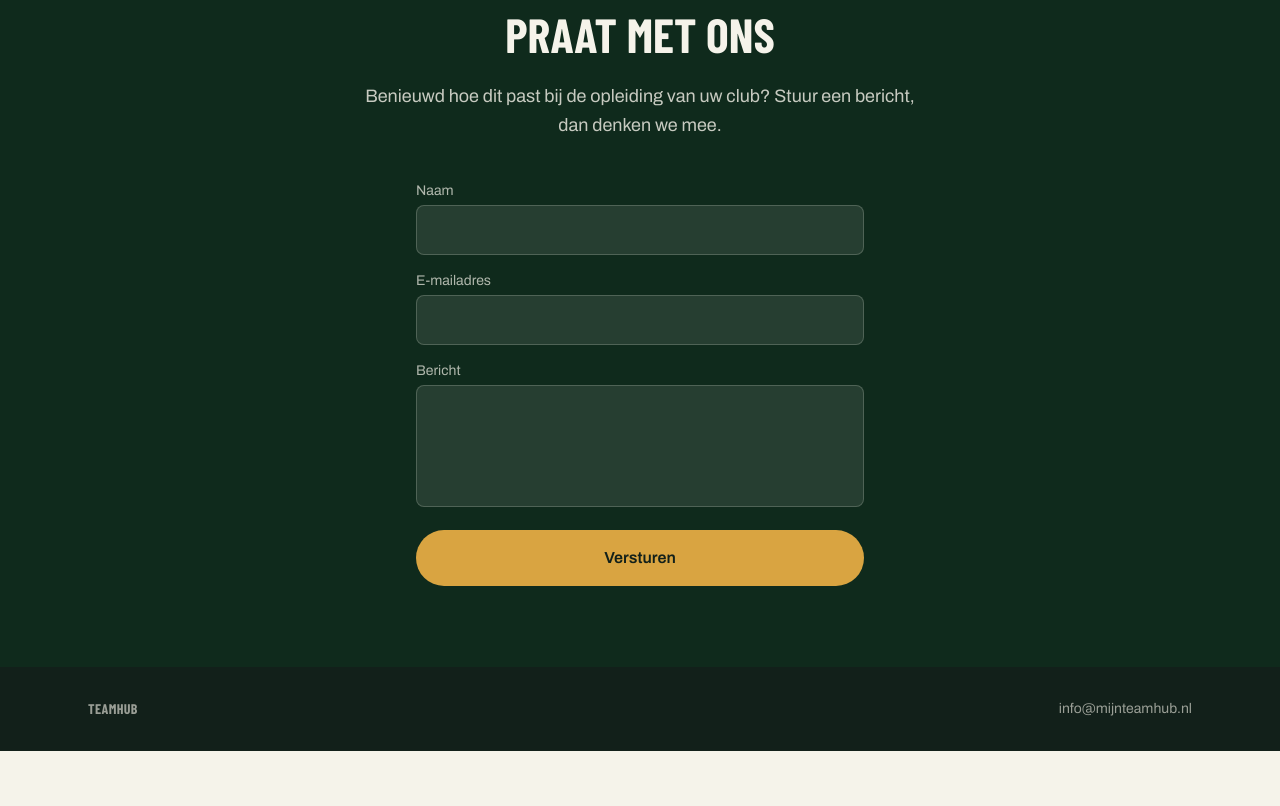
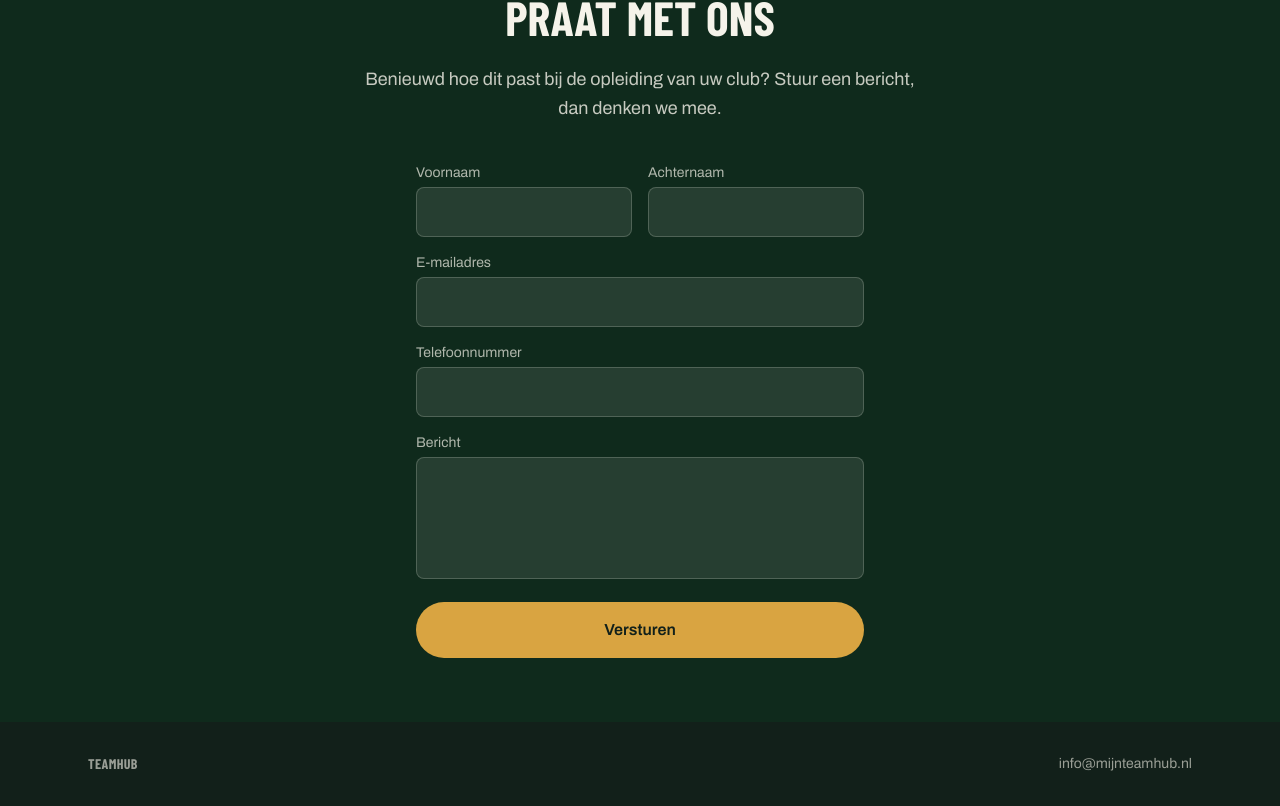
Before and after one commit to wordtest300/teamhub-site, a Next.js app: page / in a window 1280 px wide. Shown: the part 3814-4620 px from the top of the page. Before the commit the page ends 4565 px from the top, so only its background shows below. Built offline with nearby package versions, Linux system fonts and the light colour scheme; no server answers; a web font is replaced by a local one.

Commit message:
Contactformulier: voor-/achternaam los, plus telefoonnummer
"Naam" gesplitst in Voornaam/Achternaam, en een optioneel
telefoonnummer-veld toegevoegd naast e-mailadres en bericht.

```diff
--- a/components/ContactForm.tsx
+++ b/components/ContactForm.tsx
@@ -32,6 +32,9 @@ export default function ContactForm() {
     const data = new FormData(form);
     data.append("access_key", ACCESS_KEY);
     data.append("subject", "Nieuw contact via mijnteamhub.nl");
+    // "name" is een veld dat Web3Forms zelf herkent (o.a. voor de afzendernaam
+    // in de e-mail) -- voor-/achternaam blijven ook los meegestuurd.
+    data.append("name", `${data.get("voornaam")} ${data.get("achternaam")}`.trim());
 
     try {
       const res = await fetch("https://api.web3forms.com/submit", {
@@ -69,17 +72,31 @@ export default function ContactForm() {
         className="hidden"
         aria-hidden="true"
       />
+      <div className="grid grid-cols-2 gap-4">
         <div>
-        <label htmlFor="naam" className="block text-sm text-cream/70 mb-1">
-          Naam
+          <label htmlFor="voornaam" className="block text-sm text-cream/70 mb-1">
+            Voornaam
           </label>
           <input
-          id="naam"
-          name="naam"
+            id="voornaam"
+            name="voornaam"
             type="text"
             required
             className="w-full rounded-lg bg-cream/10 border border-cream/20 px-4 py-3 text-cream placeholder:text-cream/40 focus:outline-none focus:border-gold"
           />
+        </div>
+        <div>
+          <label htmlFor="achternaam" className="block text-sm text-cream/70 mb-1">
+            Achternaam
+          </label>
+          <input
+            id="achternaam"
+            name="achternaam"
+            type="text"
+            required
+            className="w-full rounded-lg bg-cream/10 border border-cream/20 px-4 py-3 text-cream placeholder:text-cream/40 focus:outline-none focus:border-gold"
+          />
+        </div>
       </div>
       <div>
         <label htmlFor="email" className="block text-sm text-cream/70 mb-1">
@@ -90,6 +107,17 @@ export default function ContactForm() {
           name="email"
           type="email"
           required
+          className="w-full rounded-lg bg-cream/10 border border-cream/20 px-4 py-3 text-cream placeholder:text-cream/40 focus:outline-none focus:border-gold"
+        />
+      </div>
+      <div>
+        <label htmlFor="telefoonnummer" className="block text-sm text-cream/70 mb-1">
+          Telefoonnummer
+        </label>
+        <input
+          id="telefoonnummer"
+          name="telefoonnummer"
+          type="tel"
           className="w-full rounded-lg bg-cream/10 border border-cream/20 px-4 py-3 text-cream placeholder:text-cream/40 focus:outline-none focus:border-gold"
         />
       </div>
```
Lines whose indentation alone changed are shown as unchanged.
